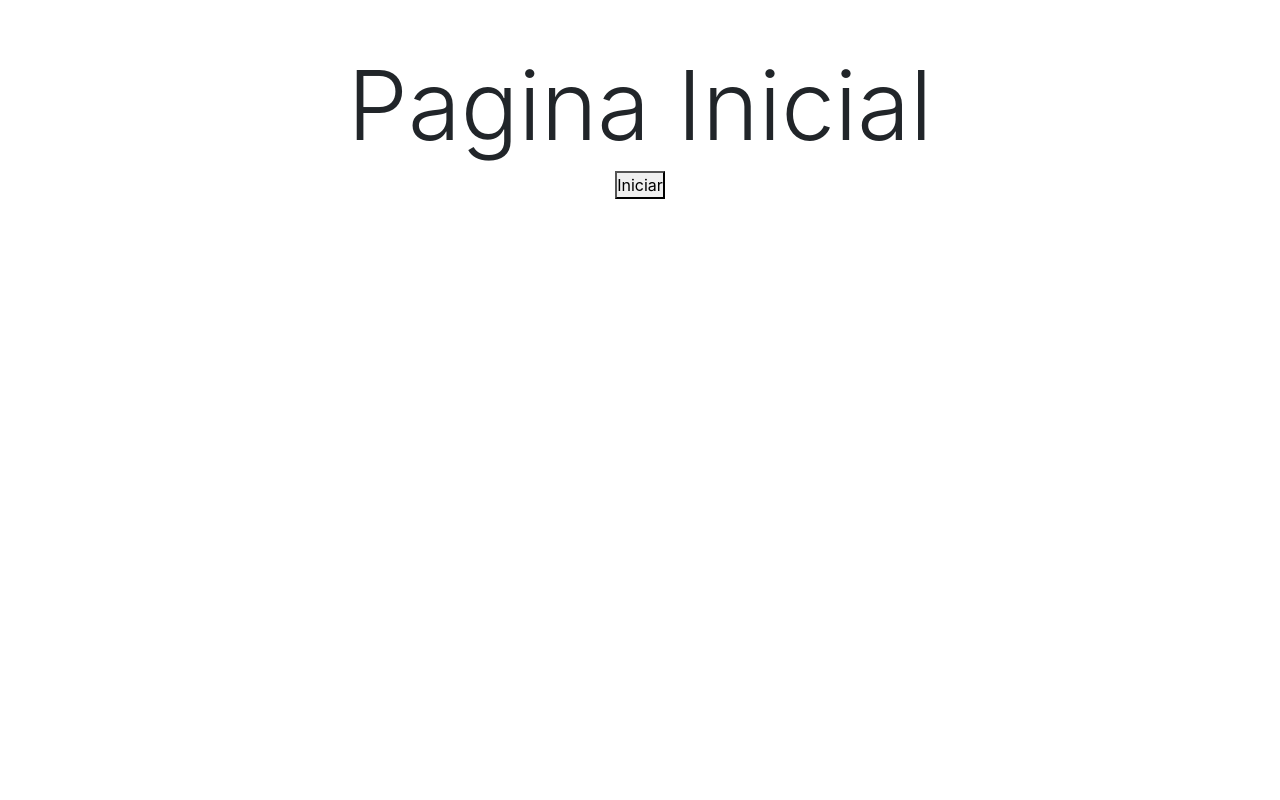
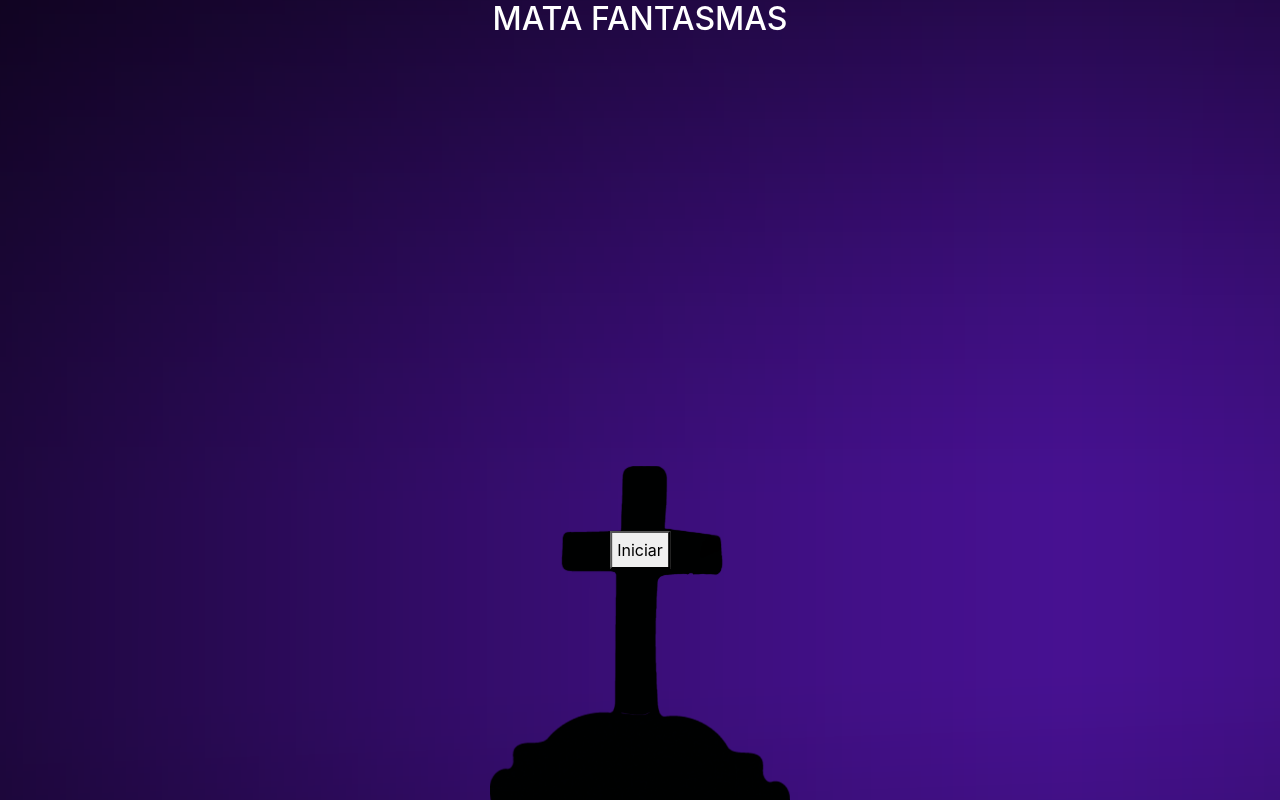
Before and after one commit to victorferraz364/Mata-PNG, a plain HTML site: page index.html in a window 1280 px wide. Drawn offline with nearby package versions, Linux system fonts and the light colour scheme; files whose address does not match are found by name.

Commit message:
Reformulção da ideia

```diff
--- a/css/style.css
+++ b/css/style.css
@@ -2,23 +2,42 @@
     margin: 0;
     padding: 0;
 }
-.borda {
-    border: 1px solid rgb(0, 255, 13);
+body {
+    background: url("../img/bg_.png") no-repeat;
+    background-color: #432b85;
+    color: white;
+
 }
-.textBorder {
-    border: 3px solid purple;
+.content {
+    position: relative;
+    color: white;
+    text-align: center;
+    height: 00vh;
 }
-.botaoPlay {
+.container-index {
+    display: flex;
+    align-items: end;
+    justify-content: center;
+    height: 100vh;
+
+    /*background-image: url(../img/chao.png);*/
+    /*background-repeat: no-repeat;*/
+    /*background-position:bottom; */
+}
+
+.box {
+    position: relative;
+    justify-content: center ;
+    align-items: end;
+}
+  .box img {
+    max-width: 100%;
+    height: auto;
+}
+.container-index button {
     position: absolute;
-    top: 50px;
-    left: 10px;
-}
-.caixa {
-
-    width: 100px;
-    height: 100px;
-}
-.img {
-    width: 100%;
-    height: 80%;
-}
+    top: 25%;
+    left: 50%;
+    transform: translate(-50%, -50%);
+    padding: 5px;
+ }
--- a/index.html
+++ b/index.html
@@ -17,22 +17,21 @@
 </head>
 
 <body>
+<div class="content">
+  <h2>MATA FANTASMAS</h2>
 
-  <div class="container mt-5 mb-5">
+</div>
+<div class="container-index">
+  <div class="box">
+        <img src="img/start_.png" width="300" class="cruz"  alt="">
+        <div class="botao">
+          <button onclick="window.location.href = 'game.html'">Iniciar</button>
+        </div>
+      </div>
+      <!--<img src="img/chao.png"  class="chao" width="500" alt="">-->
+    </div>
 
 
-    <div class="container">
-      <div class="row justify-content-center">
-        <h1 class="display-1">Pagina Inicial</h1>
-      </div>
-      <div class="row justify-content-center">
-        <button onclick="window.location.href = 'game.html'">Iniciar</button>
-      </div>
-
-
-    </div>
-
-  </div>
 
 
 
--- a/js/jogo.js
+++ b/js/jogo.js
@@ -36,7 +36,7 @@ function posRnd() {
 
 
     var png = document.createElement('img')
-    png.src = 'img/png_1.jpg'
+    png.src = 'img/Asset 3.png'
     png.className = 'caixa'
     png.style.left = posX + 'px'
     png.style.top = posY + 'px'
```
Also changed, not shown: img/Asset 3.png (added), img/Asset 35.png (added), img/Asset 4.png (added), img/Asset 9.png (added), img/bg_.png (added), img/chao.png (added), img/start_.png (added).
